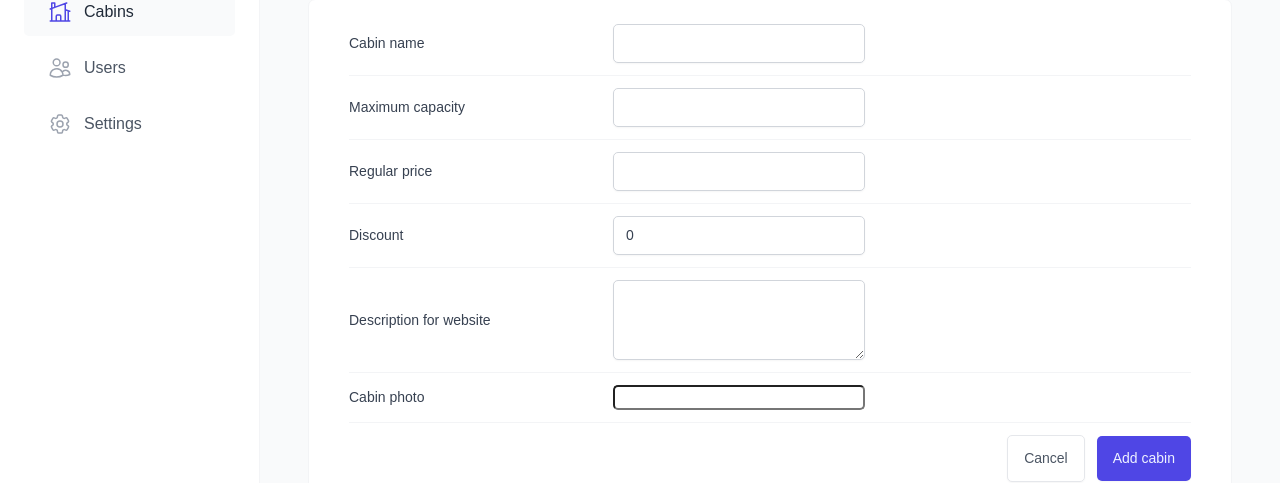
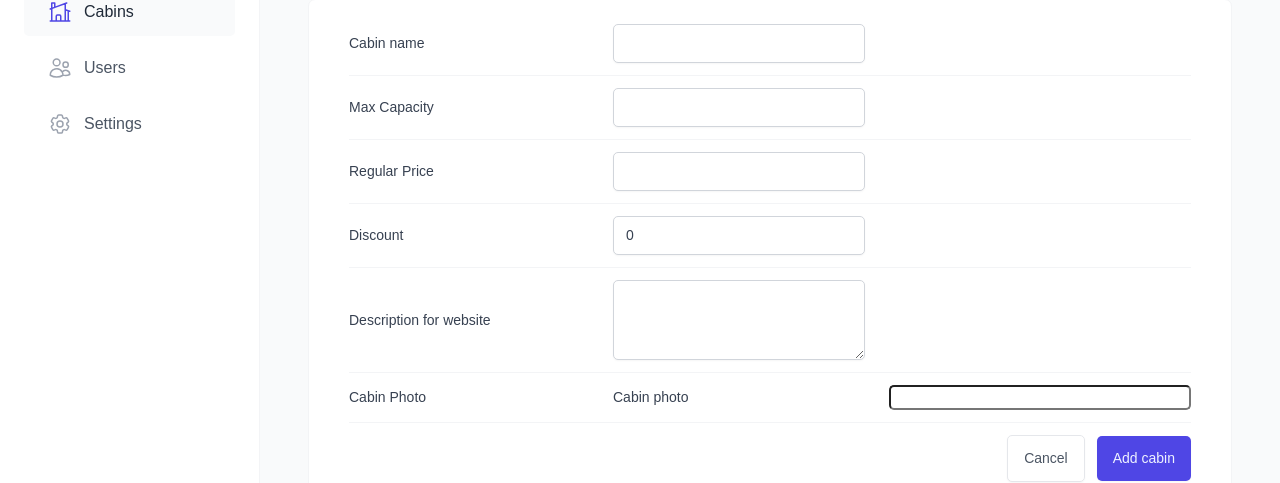
Before and after one commit to karl0223/the-wild-oasis, a React app: page /cabins in a window 1280 px wide. Both pictures are taken after a click on the button "Add new cabin". Shown: the part 291-774 px from the top of the page. Built offline with nearby package versions, Linux system fonts and the light colour scheme; no server answers; the database is empty; the HTML template or start-up script is replaced by a standard one.

Commit message:
Handling Form Errors

```diff
--- a/src/features/cabins/CreateCabinForm.jsx
+++ b/src/features/cabins/CreateCabinForm.jsx
@@ -10,8 +10,9 @@
 import { createCabin } from "../../services/apiCabins";
 
 import toast from "react-hot-toast";
+import FormRow from "../../ui/FormRow";
 
-const FormRow = styled.div`
+const FormRow2 = styled.div`
   display: grid;
   align-items: center;
   grid-template-columns: 24rem 1fr 1.2fr;
@@ -48,7 +49,9 @@
 `;
 
 function CreateCabinForm() {
-  const { register, handleSubmit, reset } = useForm();
+  const { register, handleSubmit, reset, getValues, formState } = useForm();
+
+  const { errors } = formState;
 
   const queryClient = useQueryClient();
 
@@ -70,44 +73,85 @@
     mutate(data);
   }
 
+  function onError(errors) {
+    console.error(errors);
+  }
+
   return (
-    <Form onSubmit={handleSubmit(onSubmit)}>
-      <FormRow>
-        <Label htmlFor="name">Cabin name</Label>
-        <Input type="text" id="name" {...register("name")} />
+    <Form onSubmit={handleSubmit(onSubmit, onError)}>
+      <FormRow label="Cabin name" error={errors?.name?.message}>
+        {" "}
+        <Input
+          type="text"
+          id="name"
+          disabled={isCreating}
+          {...register("name", {
+            required: "This field is required",
+          })}
+        />
       </FormRow>
 
-      <FormRow>
-        <Label htmlFor="maxCapacity">Maximum capacity</Label>
-        <Input type="number" id="maxCapacity" {...register("maxCapacity")} />
+      <FormRow label="Max Capacity" error={errors?.maxCapacity?.message}>
+        <Input
+          type="number"
+          id="maxCapacity"
+          disabled={isCreating}
+          {...register("maxCapacity", {
+            required: "This field is required",
+            min: {
+              value: 1,
+              message: "Minimum value is 1",
+            },
+          })}
+        />
       </FormRow>
 
-      <FormRow>
-        <Label htmlFor="regularPrice">Regular price</Label>
-        <Input type="number" id="regularPrice" {...register("regularPrice")} />
+      <FormRow label="Regular Price" error={errors?.regularPrice?.message}>
+        <Input
+          type="number"
+          id="regularPrice"
+          disabled={isCreating}
+          {...register("regularPrice", {
+            required: "This field is required",
+            min: {
+              value: 1,
+              message: "Minimum value is 1",
+            },
+          })}
+        />
       </FormRow>
 
-      <FormRow>
-        <Label htmlFor="discount">Discount</Label>
+      <FormRow label="Discount" error={errors?.discount?.message}>
         <Input
           type="number"
           id="discount"
+          disabled={isCreating}
           defaultValue={0}
-          {...register("discount")}
+          {...register("discount", {
+            required: "This field is required",
+            validate: (value) =>
+              value <= getValues().regularPrice ||
+              "Discount should be less than reguar price",
+          })}
         />
       </FormRow>
 
-      <FormRow>
-        <Label htmlFor="description">Description for website</Label>
+      <FormRow
+        label="Description for website"
+        error={errors?.description?.message}
+      >
         <Textarea
           type="number"
           id="description"
+          disabled={isCreating}
           defaultValue=""
-          {...register("description")}
+          {...register("description", {
+            required: "This field is required",
+          })}
         />
       </FormRow>
 
-      <FormRow>
+      <FormRow label="Cabin Photo">
         <Label htmlFor="image">Cabin photo</Label>
         <FileInput id="image" accept="image/*" />
       </FormRow>
--- a/src/ui/AppLayout.jsx
+++ b/src/ui/AppLayout.jsx
@@ -13,6 +13,7 @@
 const Main = styled.main`
   background-color: var(--color-grey-50);
   padding: 4rem 4.8rem 6.4rem;
+  overflow: scroll;
 `;
 
 const Container = styled.div`
--- /dev/null
+++ b/src/ui/FormRow.jsx
@@ -0,0 +1,50 @@
+import styled from "styled-components";
+
+const StyledFormRow = styled.div`
+  display: grid;
+  align-items: center;
+  grid-template-columns: 24rem 1fr 1.2fr;
+  gap: 2.4rem;
+
+  padding: 1.2rem 0;
+
+  &:first-child {
+    padding-top: 0;
+  }
+
+  &:last-child {
+    padding-bottom: 0;
+  }
+
+  &:not(:last-child) {
+    border-bottom: 1px solid var(--color-grey-100);
+  }
+
+  &:has(button) {
+    display: flex;
+    justify-content: flex-end;
+    gap: 1.2rem;
+  }
+`;
+
+const Label = styled.label`
+  font-weight: 500;
+`;
+
+const Error = styled.span`
+  font-size: 1.4rem;
+  color: var(--color-red-700);
+`;
+
+function FormRow({ label, error, children }) {
+  return (
+    <StyledFormRow>
+      {label && <Label htmlFor={children.props?.id}>{label}</Label>}
+      {children}
+
+      {error && <Error>{error}</Error>}
+    </StyledFormRow>
+  );
+}
+
+export default FormRow;
```
